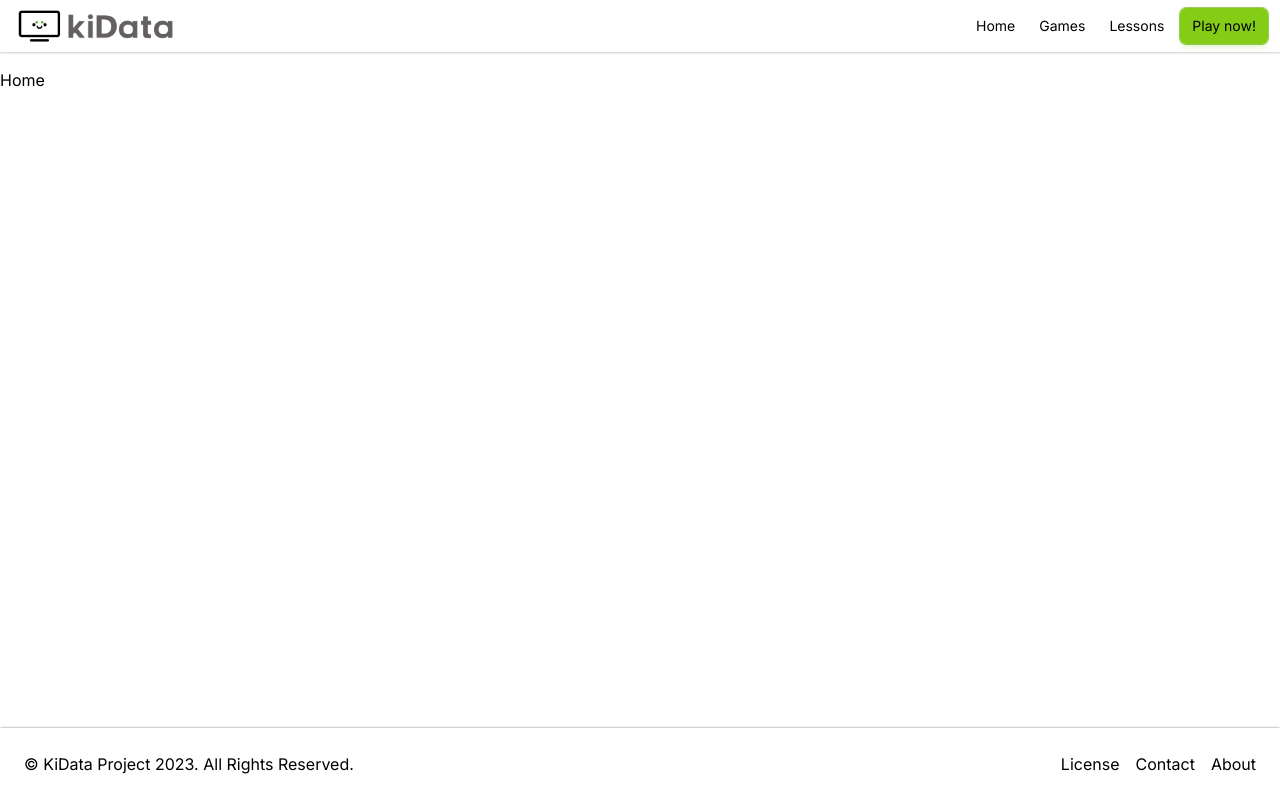
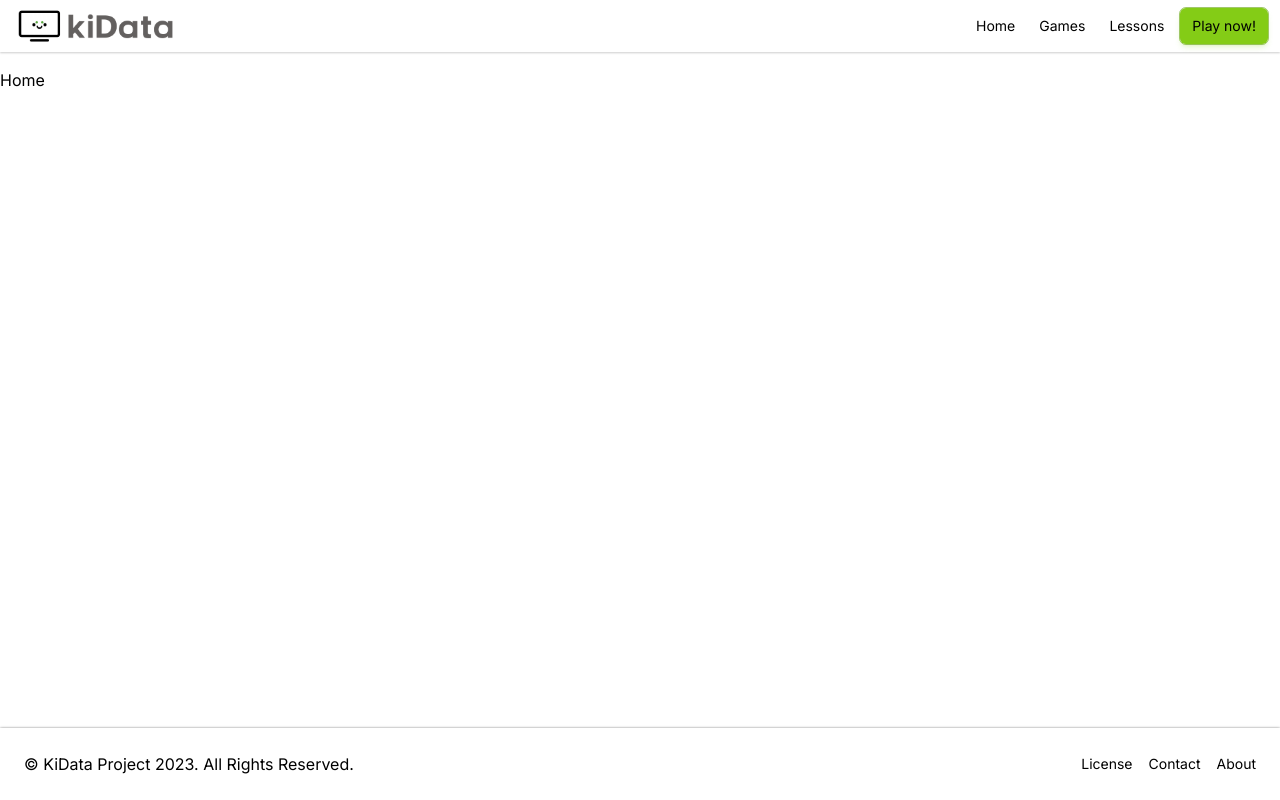
Before and after one commit to codekids-vt/codekids, a Next.js app: page /home in a window 1280 px wide. Built offline with nearby package versions, Linux system fonts and the light colour scheme.

Commit message:
update footer styling & li elements

```diff
--- a/src/components/Footer.tsx
+++ b/src/components/Footer.tsx
@@ -7,7 +7,7 @@ function FooterLink({
   href: string
 }) {
   return (
-    <li className="m-2 float-right tablet:float-none tablet:inline-block">
+    <li className="m-1 p-1 float-right tablet:float-none tablet:inline-block">
       <Link href={href}>
         {name}
       </Link>
@@ -21,7 +21,7 @@ export default function Footer() {
       <span className="flex-1 p-2 tablet:text-center">
         &copy; KiData Project 2023. All Rights Reserved.
       </span>
-      <ul className="p-auto tablet:text-center">
+      <ul className="p-auto my-auto tablet:text-center text-sm">
         <FooterLink name="About" href="/about" />
         <FooterLink name="Contact" href="/contact" />
         <FooterLink name="License" href="/license" />
```
